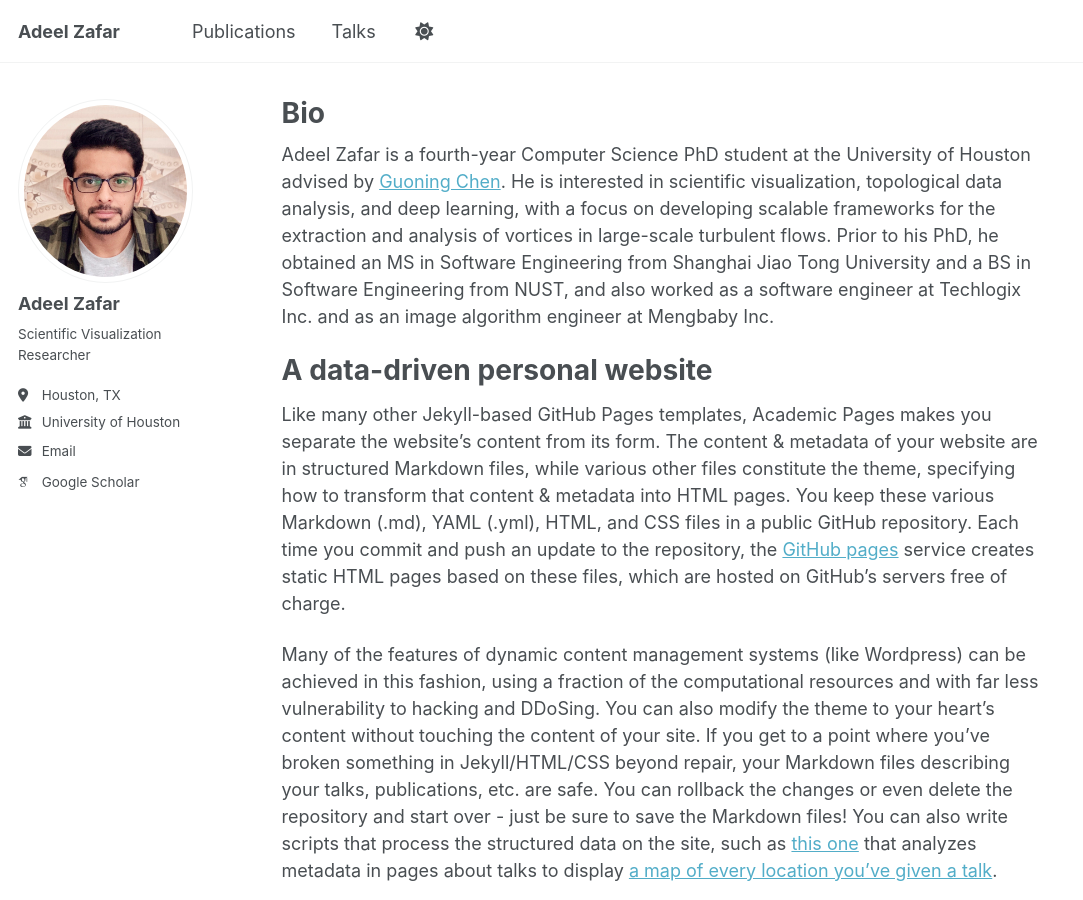
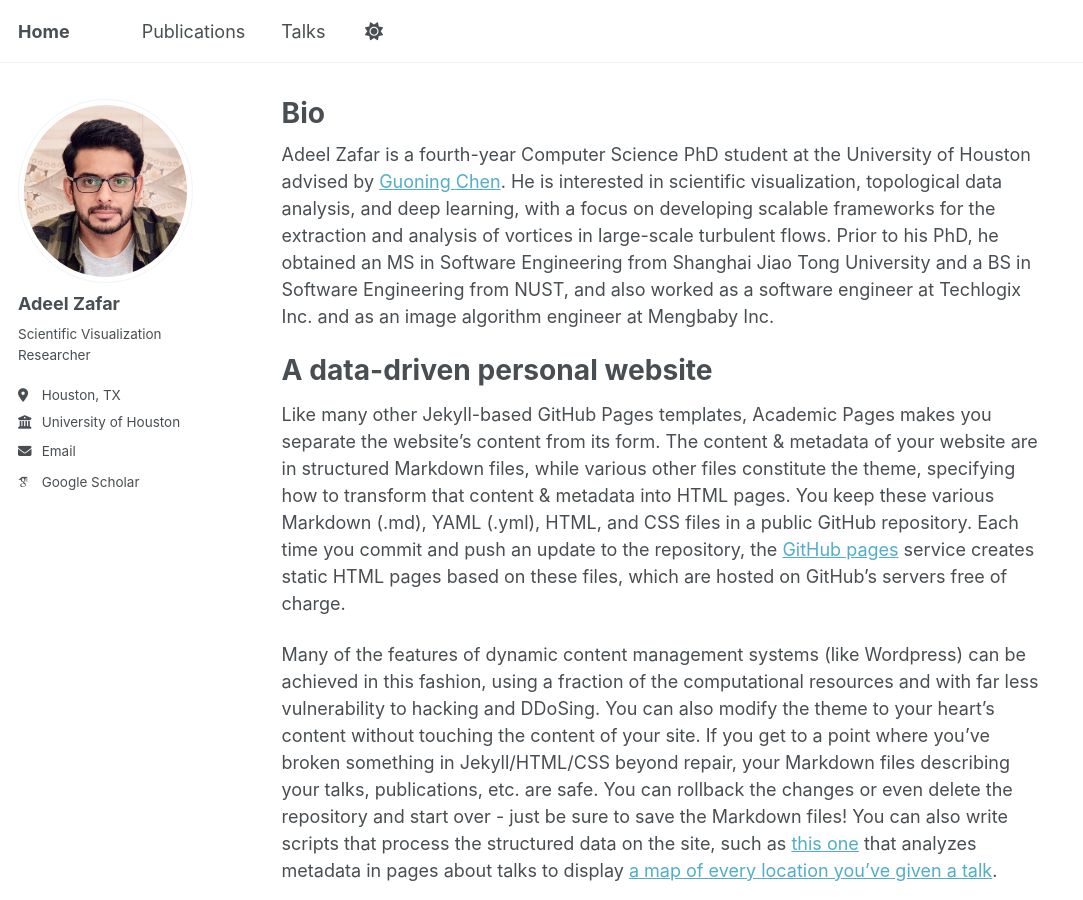
Before and after one commit to adeelz92/adeelz92.github.io, a Jekyll site: the page built from _pages/about.md, in a window 1280 px wide and 900 px high. Shown: the whole window, without its empty margins (0-1083 px from the left). Built offline with Jekyll 4.4.1, drawn with Linux system fonts in a browser that asks for light colours; some web fonts are replaced; a script that is not in the unit is left out.

Commit message:
Update _config.yml

```diff
--- a/_config.yml
+++ b/_config.yml
@@ -9,7 +9,7 @@
 # Basic Site Settings
 locale                   : "en-US"
 site_theme               : "default" # Currently available options are "default", "air"
-title                    : "Adeel Zafar"
+title                    : "Home"
 title_separator          : "-"
 name                     : &name "Adeel Zafar"
 description              : &description "Adeel's academic portfolio"   # Update this with a general description of your site, this is the default if not overridden by a page
```
